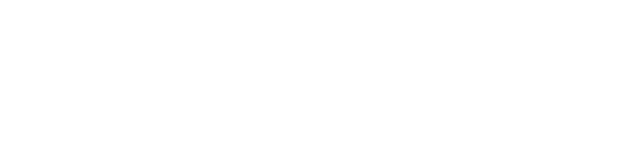
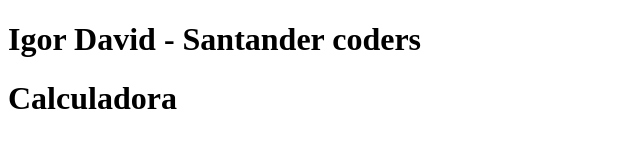
Before and after one commit to igordavid19/calculadora-santander-coders, a plain HTML site: page index.html in a window 1280 px wide. Shown: the whole page, without its empty margins (0-640 px from the left). Drawn offline with Linux system fonts and the light colour scheme.

Commit message:
HTML - Título da página e div de fundo

```diff
--- a/index.html
+++ b/index.html
@@ -8,7 +8,13 @@
 </head>
 
 <body>
+  <div class="fundo"></div>
+  <h1 class="titulo-pagina">Igor David - Santander coders</h1>
+  <div class="calculadora">
+    <h1>Calculadora</h1>
 
+  </div>
+  </div>
 </body>
 
 </html>
```
